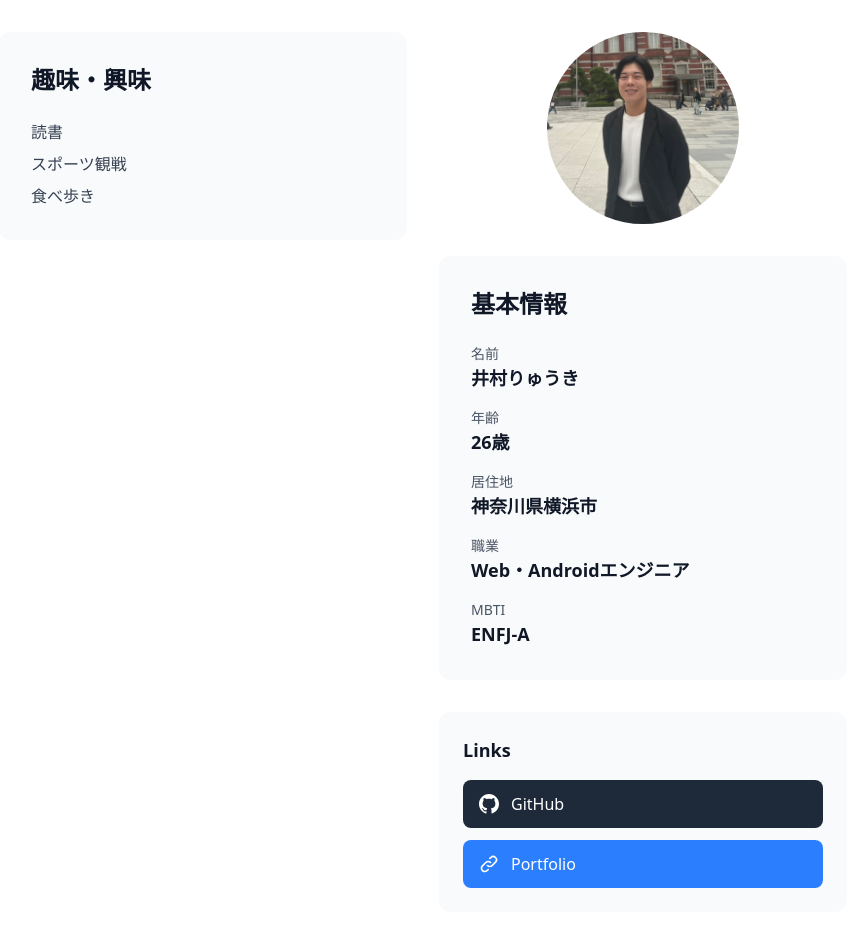
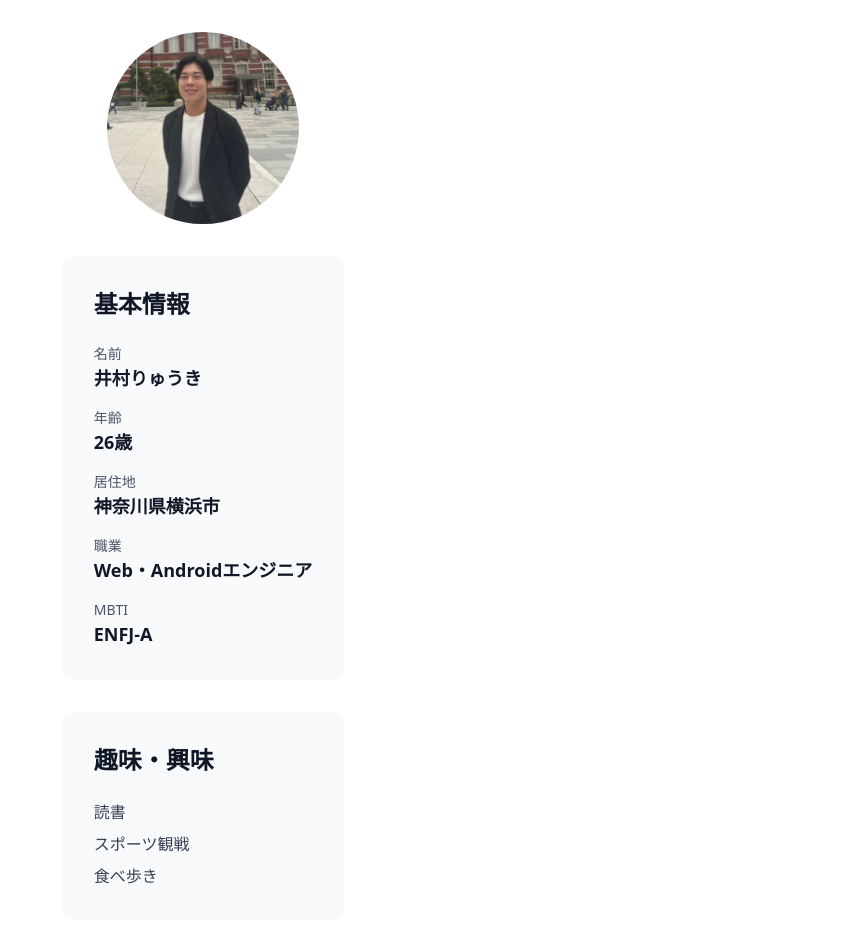
Before and after one commit to imurar/imurar-portfolio, a Vue app: page /#/profile in a window 1280 px wide. Shown: the part 160-1112 px from the top of the page, without its empty margins (217-1071 px from the left). Built offline with nearby package versions, Linux system fonts and the light colour scheme.

Commit message:
[fix] プロフィール画面のレイアウト調整

```diff
--- a/src/views/ProfileView.vue
+++ b/src/views/ProfileView.vue
@@ -3,21 +3,11 @@
     <h1 class="text-3xl font-bold mb-12">Profile</h1>
 
     <div class="grid grid-cols-1 md:grid-cols-2 gap-8">
-      <!-- 左側：趣味 -->
-      <div>
-        <!-- 趣味 -->
-        <div class="bg-gray-50 rounded-xl p-8">
-          <h2 class="text-2xl font-bold mb-6">趣味・興味</h2>
-          <div class="space-y-2">
-            <p class="text-gray-700">読書</p>
-            <p class="text-gray-700">スポーツ観戦</p>
-            <p class="text-gray-700">食べ歩き</p>
-          </div>
-        </div>
-      </div>
+      <!-- 左側：空 -->
+      <div class="md:order-2"></div>
 
       <!-- 右側：写真・基本情報・Links -->
-      <div>
+      <div class="md:order-1 mx-auto w-full md:w-auto">
         <!-- プロフィール写真 -->
         <div class="flex justify-center mb-8">
           <div class="w-48 h-48">
@@ -52,6 +42,16 @@
           </div>
         </div>
 
+        <!-- 趣味・興味 -->
+        <div class="bg-gray-50 rounded-xl p-8 mb-8">
+          <h2 class="text-2xl font-bold mb-6">趣味・興味</h2>
+          <div class="space-y-2">
+            <p class="text-gray-700">読書</p>
+            <p class="text-gray-700">スポーツ観戦</p>
+            <p class="text-gray-700">食べ歩き</p>
+          </div>
+        </div>
+
         <!-- Links -->
         <div class="bg-gray-50 rounded-xl p-6">
           <h3 class="font-bold text-lg mb-4">Links</h3>
```
